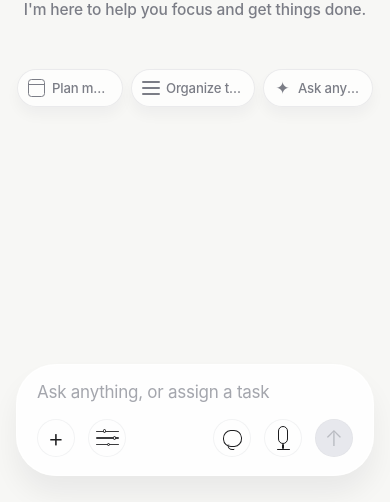
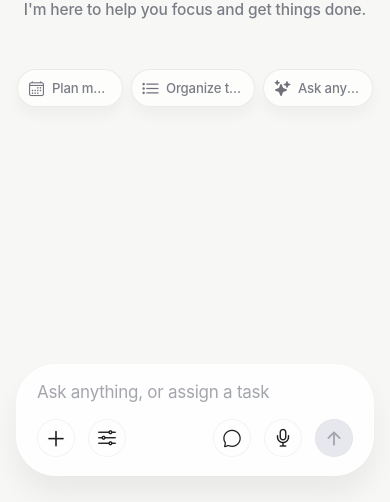
Before and after one commit to miromnb-coder/Auren, a React Native app: screen / in a window 390 px wide. Shown: the part 334-836 px from the top of the page. Built offline with nearby package versions, Linux system fonts and the light colour scheme.

Commit message:
Replace composer icons with premium Ionicons

```diff
--- a/src/components/AurenIcons.tsx
+++ b/src/components/AurenIcons.tsx
@@ -1,9 +1,13 @@
+import { Ionicons } from '@expo/vector-icons';
 import { StyleSheet, Text, View } from 'react-native';
 import { colors } from '../theme';
 
 type IconProps = {
   muted?: boolean;
 };
+
+const ink = '#1d1d1f';
+const softInk = '#70717a';
 
 export function MenuIcon() {
   return (
@@ -15,7 +19,7 @@ export function MenuIcon() {
 }
 
 export function PlusIcon() {
-  return <Text style={styles.iconText}>+</Text>;
+  return <Ionicons name="add" size={25} color={ink} />;
 }
 
 export function ChevronIcon() {
@@ -23,66 +27,31 @@ export function ChevronIcon() {
 }
 
 export function ChatIcon() {
-  return (
-    <View style={styles.chatBubble}>
-      <View style={styles.chatTail} />
-    </View>
-  );
+  return <Ionicons name="chatbubble-outline" size={20} color={ink} />;
 }
 
 export function MicIcon() {
-  return (
-    <View style={styles.micWrap}>
-      <View style={styles.micCapsule} />
-      <View style={styles.micStem} />
-      <View style={styles.micBase} />
-    </View>
-  );
+  return <Ionicons name="mic-outline" size={22} color={ink} />;
 }
 
 export function SendIcon({ muted }: IconProps) {
-  return <Text style={[styles.sendText, muted && styles.muted]}>↑</Text>;
+  return <Ionicons name="arrow-up" size={20} color={muted ? colors.mutedSoft : ink} />;
 }
 
 export function ControlsIcon() {
-  return (
-    <View style={styles.controlsWrap}>
-      <View style={styles.sliderRow}>
-        <View style={styles.sliderLine} />
-        <View style={[styles.sliderDot, { left: 7 }]} />
-      </View>
-      <View style={styles.sliderRow}>
-        <View style={styles.sliderLine} />
-        <View style={[styles.sliderDot, { left: 17 }]} />
-      </View>
-      <View style={styles.sliderRow}>
-        <View style={styles.sliderLine} />
-        <View style={[styles.sliderDot, { left: 11 }]} />
-      </View>
-    </View>
-  );
+  return <Ionicons name="options-outline" size={22} color={ink} />;
 }
 
 export function CalendarIcon() {
-  return (
-    <View style={styles.calendar}>
-      <View style={styles.calendarTop} />
-    </View>
-  );
+  return <Ionicons name="calendar-outline" size={17} color={softInk} />;
 }
 
 export function ListIcon() {
-  return (
-    <View style={styles.listWrap}>
-      <View style={styles.listRow} />
-      <View style={styles.listRow} />
-      <View style={styles.listRow} />
-    </View>
-  );
+  return <Ionicons name="list-outline" size={20} color={softInk} />;
 }
 
 export function SparkIcon() {
-  return <Text style={styles.spark}>✦</Text>;
+  return <Ionicons name="sparkles" size={16} color={softInk} />;
 }
 
 const styles = StyleSheet.create({
@@ -96,12 +65,6 @@ const styles = StyleSheet.create({
     borderRadius: 99,
     backgroundColor: colors.muted,
   },
-  iconText: {
-    fontSize: 25,
-    lineHeight: 25,
-    color: '#1d1d1f',
-    fontWeight: '300',
-  },
   chevron: {
     marginLeft: 15,
     marginTop: 2,
@@ -110,110 +73,4 @@ const styles = StyleSheet.create({
     lineHeight: 30,
     fontWeight: '300',
   },
-  chatBubble: {
-    width: 19,
-    height: 17,
-    borderWidth: 1.75,
-    borderColor: '#1d1d1f',
-    borderRadius: 8,
-    transform: [{ rotate: '-3deg' }],
-  },
-  chatTail: {
-    position: 'absolute',
-    left: 3,
-    bottom: -4,
-    width: 7,
-    height: 6,
-    borderLeftWidth: 1.75,
-    borderBottomWidth: 1.75,
-    borderColor: '#1d1d1f',
-    borderBottomLeftRadius: 5,
-    backgroundColor: 'transparent',
-  },
-  micWrap: {
-    width: 21,
-    height: 25,
-    alignItems: 'center',
-    justifyContent: 'center',
-  },
-  micCapsule: {
-    width: 10,
-    height: 18,
-    borderWidth: 1.85,
-    borderColor: '#1d1d1f',
-    borderRadius: 8,
-  },
-  micStem: {
-    width: 1.85,
-    height: 5,
-    backgroundColor: '#1d1d1f',
-    borderRadius: 99,
-  },
-  micBase: {
-    width: 13,
-    height: 1.85,
-    backgroundColor: '#1d1d1f',
-    borderRadius: 99,
-  },
-  sendText: {
-    fontSize: 22,
-    lineHeight: 23,
-    color: colors.mutedSoft,
-    fontWeight: '300',
-  },
-  muted: {
-    opacity: 0.68,
-  },
-  controlsWrap: {
-    width: 23,
-    height: 17,
-    justifyContent: 'space-between',
-  },
-  sliderRow: {
-    height: 3.8,
-    justifyContent: 'center',
-  },
-  sliderLine: {
-    height: 1.55,
-    borderRadius: 99,
-    backgroundColor: '#1d1d1f',
-    opacity: 0.86,
-  },
-  sliderDot: {
-    position: 'absolute',
-    top: -0.15,
-    width: 3.9,
-    height: 3.9,
-    borderRadius: 99,
-    backgroundColor: colors.surfaceStrong,
-    borderWidth: 1.25,
-    borderColor: '#1d1d1f',
-  },
-  calendar: {
-    width: 17,
-    height: 18,
-    borderWidth: 1.6,
-    borderColor: colors.muted,
-    borderRadius: 3.5,
-  },
-  calendarTop: {
-    height: 5,
-    borderBottomWidth: 1.6,
-    borderBottomColor: colors.muted,
-  },
-  listWrap: {
-    width: 18,
-    gap: 4,
-  },
-  listRow: {
-    width: 18,
-    height: 1.7,
-    borderRadius: 99,
-    backgroundColor: colors.muted,
-  },
-  spark: {
-    color: colors.muted,
-    fontSize: 17,
-    lineHeight: 19,
-  },
 });
```
